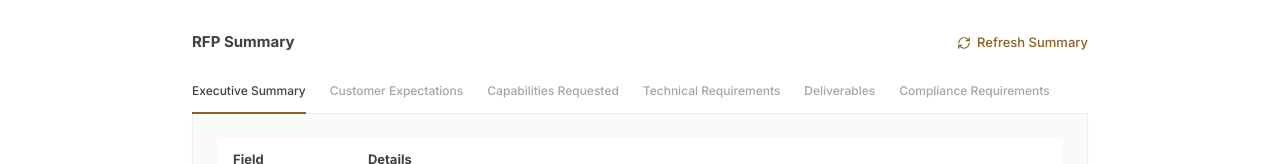
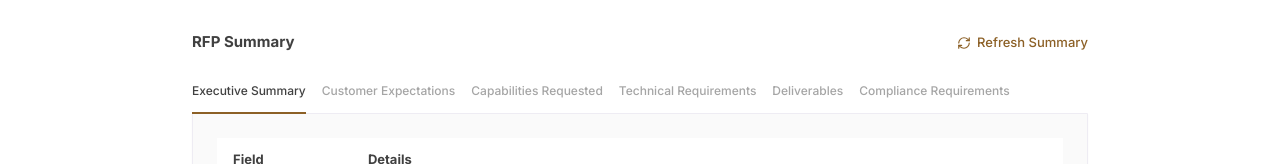
Before and after one commit to narendrapatel989234-arch/RFP_Analyzer, a Next.js app: page /rfp-details in a window 1280 px wide. Shown: the part 540-704 px from the top of the page. Built offline with nearby package versions, Linux system fonts and the light colour scheme.

Commit message:
feat: spacing change

```diff
--- a/src/app/rfp-details/page.module.css
+++ b/src/app/rfp-details/page.module.css
@@ -1337,7 +1337,7 @@
 
 .summaryTabsHeader {
   display: flex;
-  gap: var(--space-6);
+  gap: var(--space-4);
   overflow-x: auto;
   white-space: nowrap;
   /* The border is now provided by the top of .summaryContent */
```
